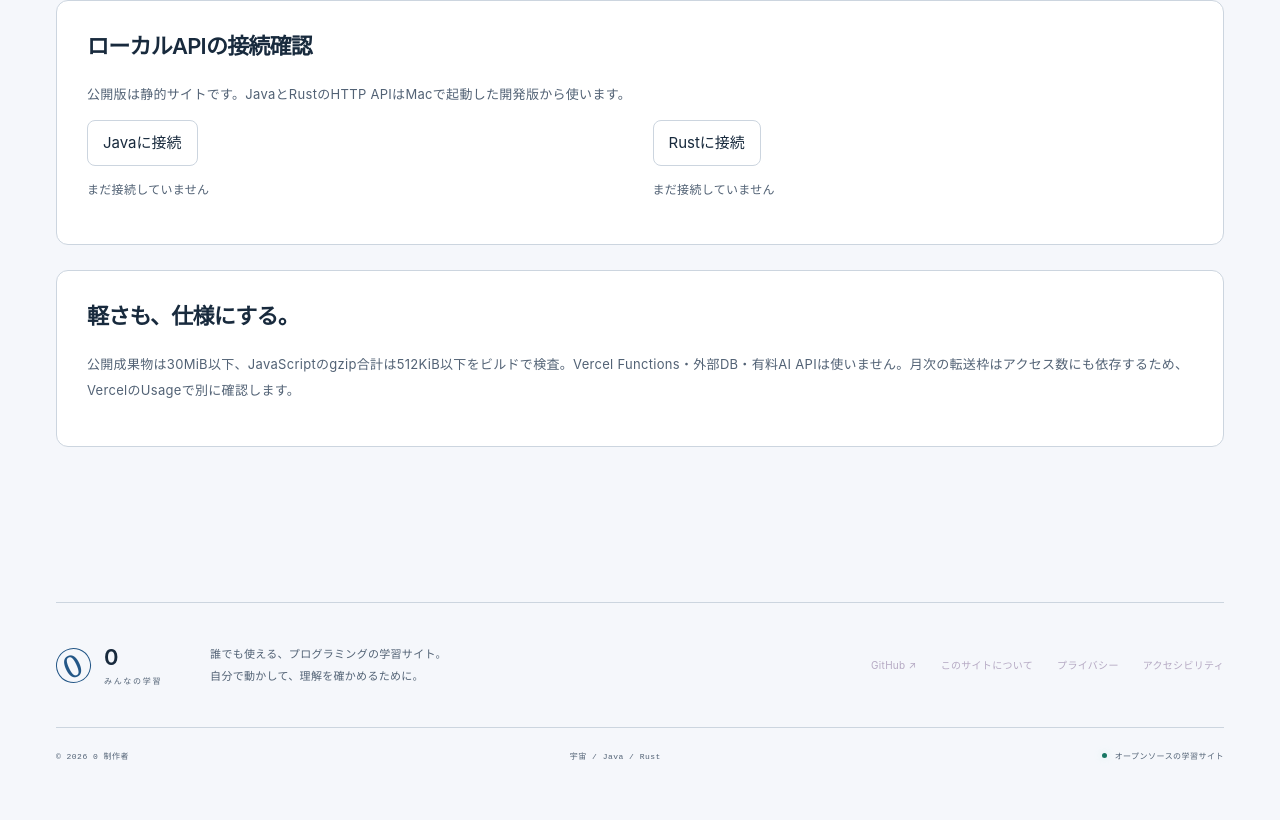
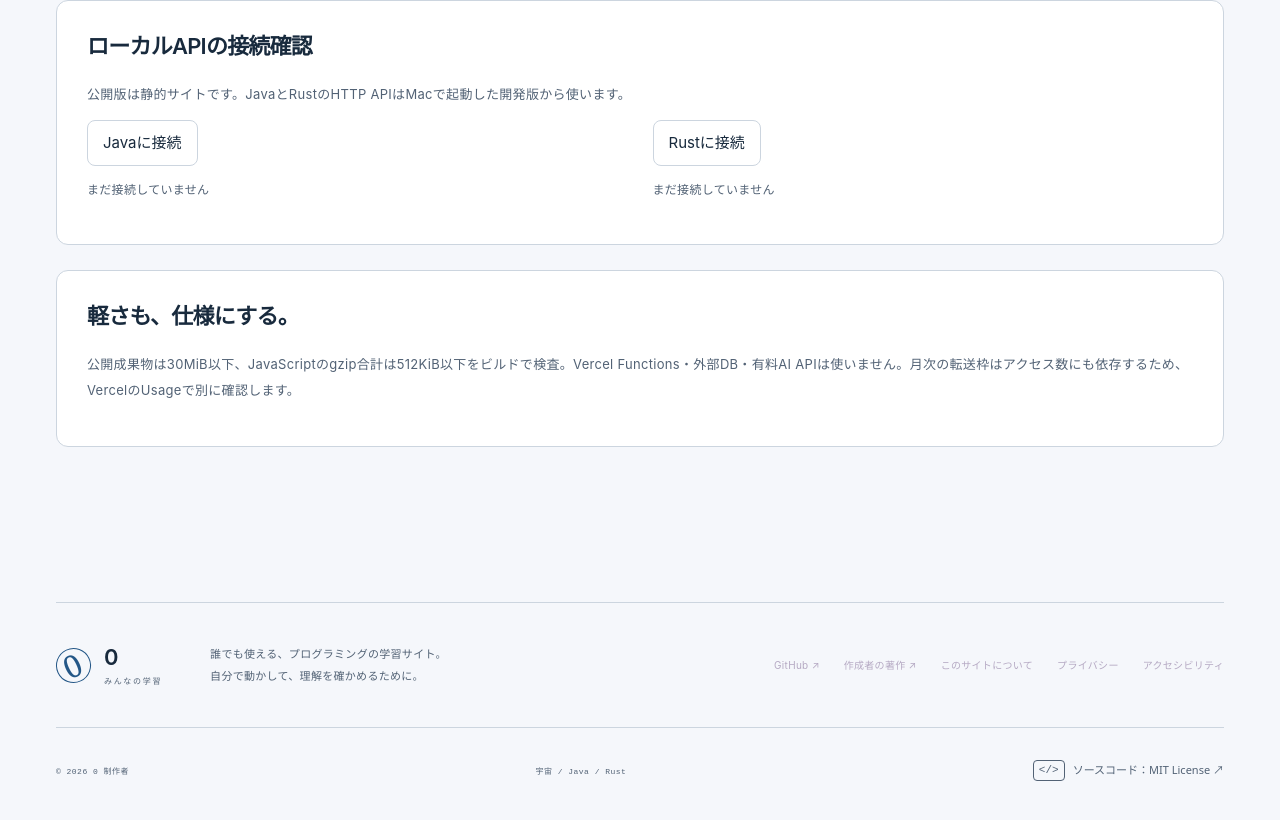
Before and after one commit to oopdesc/0, a React (Vite) app in the folder web/: page /code in a window 1280 px wide. Shown: the part 1222-2042 px from the top of the page. Before the commit the page ends 2015 px from the top, so only its background shows below. Built offline with nearby package versions, Linux system fonts and the light colour scheme.

Commit message:
Link author books and expose software license in footer

```diff
--- a/web/src/App.tsx
+++ b/web/src/App.tsx
@@ -376,6 +376,13 @@ export default function App() {
             >
               GitHub ↗
             </a>
+            <a
+              href="https://github.com/oopdesc/all-beings-flourishing"
+              target="_blank"
+              rel="noreferrer"
+            >
+              作成者の著作 ↗
+            </a>
             <a href="/contact">このサイトについて</a>
             <a href="/privacy">プライバシー</a>
             <a href="/accessibility">アクセシビリティ</a>
@@ -384,10 +391,16 @@ export default function App() {
         <div className="footer-bottom">
           <span>© {new Date().getFullYear()} 0 制作者</span>
           <span>宇宙 / Java / Rust</span>
-          <span className="footer-status">
-            <span className="signal" />
-            オープンソースの学習サイト
-          </span>
+          <a
+            className="footer-status license-badge"
+            href="https://github.com/oopdesc/0/blob/main/LICENSE"
+            target="_blank"
+            rel="noreferrer"
+            aria-label="ソースコードのMITライセンスを読む"
+          >
+            <span className="license-mark" aria-hidden="true">&lt;/&gt;</span>
+            ソースコード：MIT License ↗
+          </a>
         </div>
       </footer>
       <dialog
--- a/web/src/data.ts
+++ b/web/src/data.ts
@@ -38,6 +38,15 @@ export const resources: Resource[] = [
     tag: "惑星 · 銀河 · 動く模型",
     href: "/art",
     accent: "violet",
+  },
+  {
+    id: "authors-books",
+    title: "作成者の著作",
+    subtitle: "科学・数学・哲学の本を、更新を重ねながらGitHubで無料公開しています。",
+    category: "リンク",
+    tag: "無料で読む",
+    href: "https://github.com/oopdesc/all-beings-flourishing",
+    accent: "mint",
   },
   {
     id: "java",
--- a/web/src/style.css
+++ b/web/src/style.css
@@ -790,6 +790,22 @@ kbd {
   align-items: center;
   gap: 8px;
 }
+.license-badge {
+  font: 11px/1.5 system-ui, sans-serif;
+  letter-spacing: 0;
+  min-height: 40px;
+}
+.license-mark {
+  border: 1px solid currentColor;
+  border-radius: 4px;
+  padding: 2px 5px;
+  font: 11px/1.3 monospace;
+}
+.footer-main > div {
+  flex-wrap: wrap;
+  justify-content: flex-end;
+  row-gap: 12px;
+}
 .page-shell {
   max-width: 1168px;
   margin: 0 auto;
```
